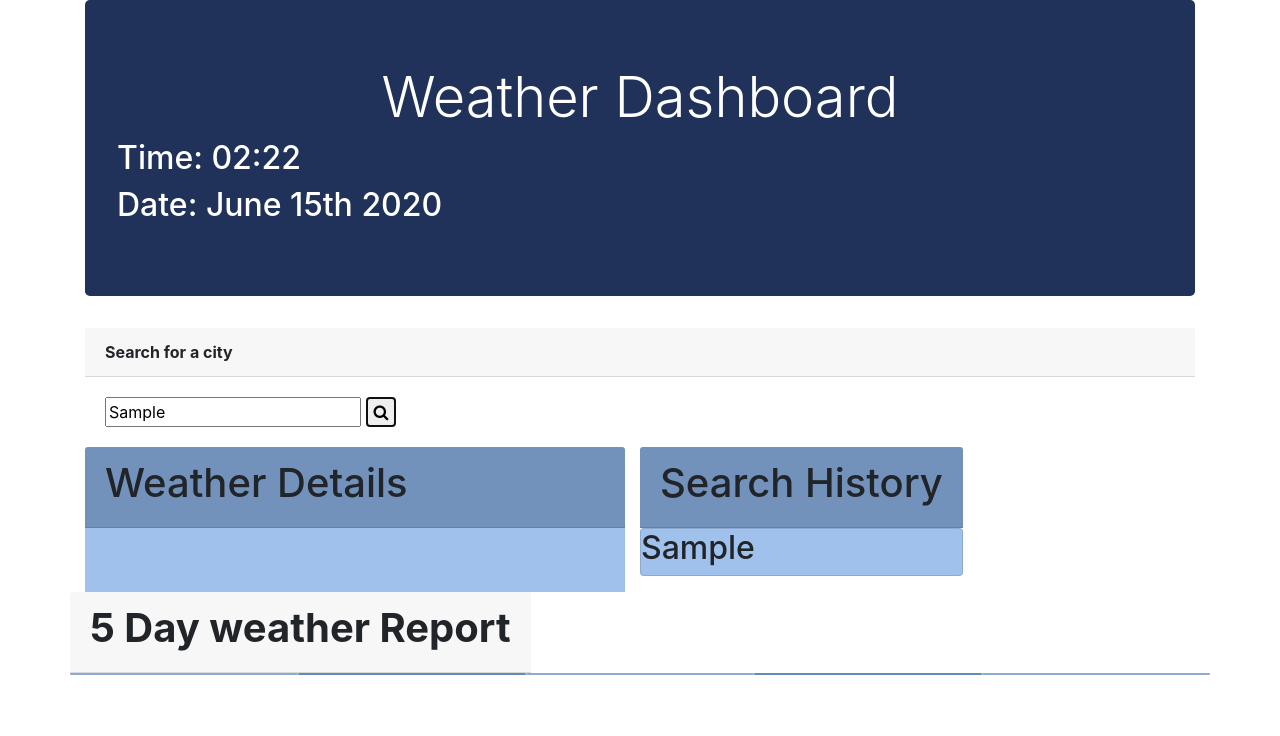
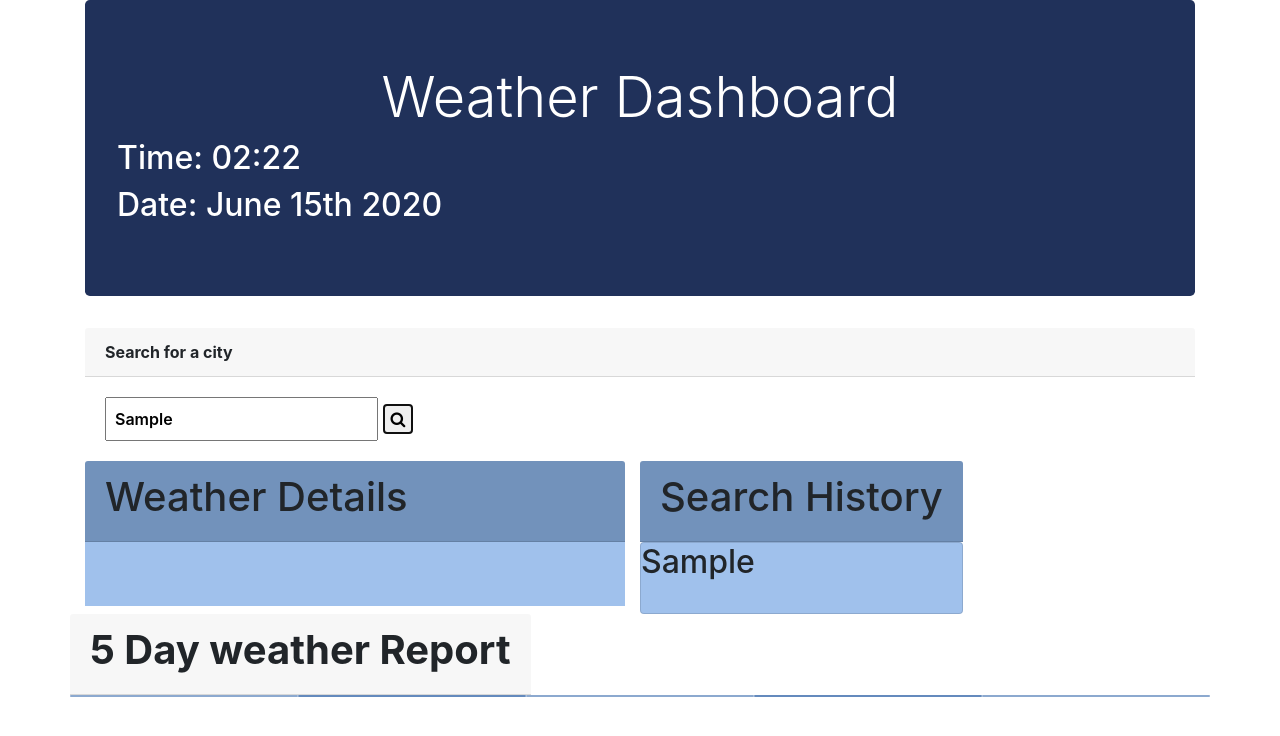
Before and after one commit to bipan82gill/Weather-Dashboard, a plain HTML site: page index.html in a window 1280 px wide. Both pictures are taken after typing "Sample" into the empty fields and a click on the button 380 px from the left and 411 px from the top of the page. Drawn offline with nearby package versions, Linux system fonts and the light colour scheme; no server answers.

Commit message:
add stylesheet

```diff
--- a/index.html
+++ b/index.html
@@ -7,6 +7,7 @@
     <title>Document</title>
     <link rel="stylesheet" href="https://cdnjs.cloudflare.com/ajax/libs/twitter-bootstrap/4.0.0/css/bootstrap.min.css" />
     <link rel="stylesheet" href="https://maxcdn.bootstrapcdn.com/font-awesome/4.5.0/css/font-awesome.min.css" />
+    <link rel="stylesheet" type="text/css" href="style.css">
     <script src="https://cdnjs.cloudflare.com/ajax/libs/moment.js/2.7.0/moment.min.js" type="text/javascript"></script>
 
 
@@ -86,7 +87,7 @@ localStorage.setItem("cities",cities);
 for(var i=0;i<cities.length;i++){
 var newCity=localStorage.getItem("cities",cities[i]).split(",");
 $("#city-list").text("  ");
-$("#city-list").append("<h2>"+newCity+"</h2>");
+$("#city-list").append("<h2>"+newCity+"</h2><br/>");
 
 }
 var queryURL = "https://api.openweathermap.org/data/2.5/weather?q="+searchCity+"&units=metric&appid=" + APIKey;
--- /dev/null
+++ b/style.css
@@ -0,0 +1,5 @@
+#search {
+    padding:.5rem;
+    font-weight: 600;
+    font-size: 1rem;
+}
```
